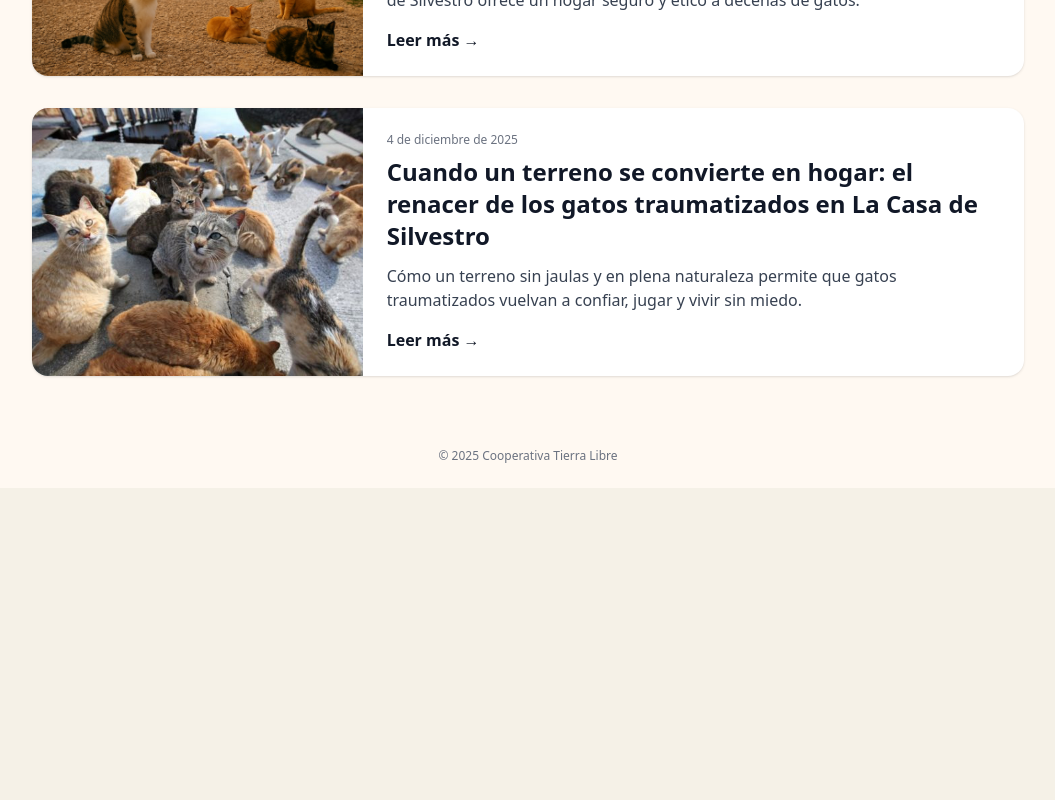
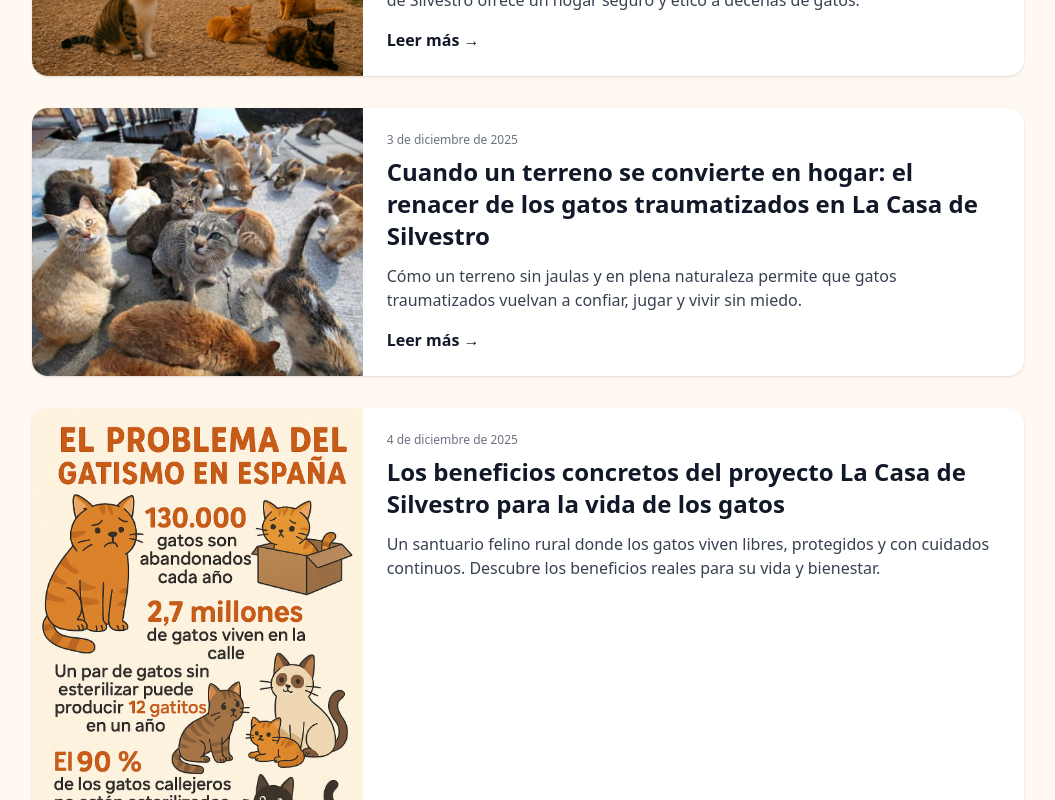
Before and after one commit to Tierralibre25/lacasadesilvestro, a Next.js app: page /blog in a window 1280 px wide. Shown: the part 340-1140 px from the top of the page, without its empty margins (112-1167 px from the left). Before the commit the page ends 828 px from the top, so only its background shows below. Built offline with nearby package versions, Linux system fonts and the light colour scheme.

Commit message:
Add new blog post details for Casa de Silvestro

```diff
--- a/pages/blog.tsx
+++ b/pages/blog.tsx
@@ -18,6 +18,15 @@ const posts = [
     excerpt:
       "Cómo un terreno sin jaulas y en plena naturaleza permite que gatos traumatizados vuelvan a confiar, jugar y vivir sin miedo.",
     image: "/images/blog/articolo_2.jpg",
+    date: "3 de diciembre de 2025",
+  },
+  {
+    slug: "beneficios-concretos-proyecto-casa-de-silvestro-vida-gatos",
+    title:
+      "Los beneficios concretos del proyecto La Casa de Silvestro para la vida de los gatos",
+    excerpt:
+      "Un santuario felino rural donde los gatos viven libres, protegidos y con cuidados continuos. Descubre los beneficios reales para su vida y bienestar.",
+    image: "/images/blog/articolo_3.jpg",
     date: "4 de diciembre de 2025",
   },
 ];
```
